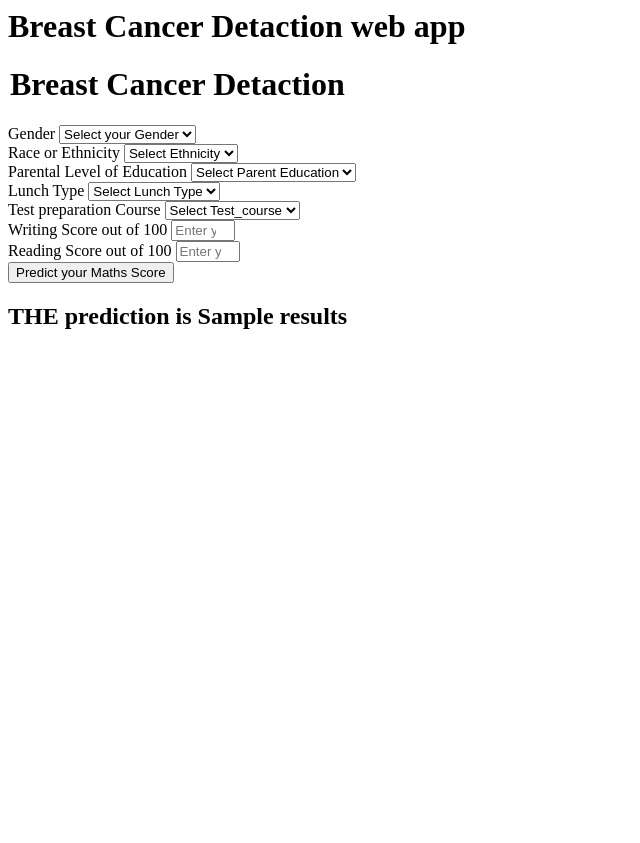
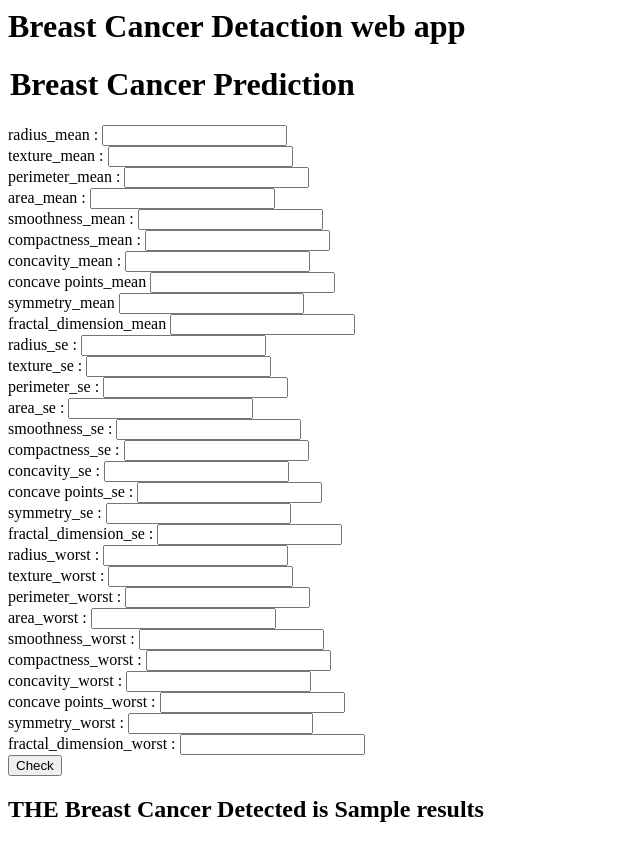
Before and after one commit to Prashantkhobragade/Breast_cancer_Detaction, a Flask app: template templates/home.html in a window 1280 px wide. Shown: the whole page, without its empty margins (0-640 px from the left). Before the commit the page ends 329 px from the top, so only its background shows below. Run offline with Flask 2, Linux system fonts and the light colour scheme; the template is opened without the code that fills it: most values are stand-ins (such as "Sample title", 1, 10 or a date in 2020).

Commit message:
Update home.html

```diff
--- a/templates/home.html
+++ b/templates/home.html
@@ -5,107 +5,203 @@
 
        <form action="{{ url_for('predict_datapoint')}}" method="post">
         <h1>
-            <legend>Breast Cancer Detaction</legend>
+            <legend>Breast Cancer Prediction</legend>
         </h1>
-        <div class="mb-3">
-            <label class="form-label">Gender</label>
-            <select class="form-control" name="gender" placeholder="Enter you Gender" required>
-                <option class="placeholder" selected disabled value="">Select your Gender</option>
-                <option value="male">
-                    Male
-                </option>
-                <option value="female">
-                    Female
-                </option>
-            </select>
+
         </div>
         <div class="mb-3">
-            <label class="form-label">Race or Ethnicity</label>
-            <select class="form-control" name="ethnicity" placeholder="Enter you ethnicity" required>
-                <option class="placeholder" selected disabled value="">Select Ethnicity</option>
-                <option value="group A">
-                    Group A
-                </option>
-                <option value="group B">
-                    Group B
-                </option>
-                <option value="group C">
-                    Group C
-                </option>
-                <option value="group D">
-                    Group D
-                </option>
-                <option value="group E">
-                    Group E
-                </option>
-            </select>
+            <label class="form-label">radius_mean : </label>
+            <input class="form-control" type="number" name="radius_mean"
+
+        </div>
+
+        <div class="mb-3">
+            <label class="form-label">texture_mean :</label>
+            <input class="form-control" type="number" name="texture_mean"
+
+        </div>
+
+      </div>
+        <div class="mb-3">
+            <label class="form-label">perimeter_mean :</label>
+            <input class="form-control" type="number" name="perimeter_mean"
+
+        </div>
+
+        <div class="mb-3">
+            <label class="form-label">area_mean :</label>
+            <input class="form-control" type="number" name="area_mean"
+
+        </div>
+
         </div>
         <div class="mb-3">
-            <label class="form-label">Parental Level of Education</label>
-            <select class="form-control" name="parental_level_of_education"
-                placeholder="Enter you Parent Education" required>
-                <option class="placeholder" selected disabled value="">Select Parent Education</option>
-                <option value="associate's degree">
-                    associate's degree
-                </option>
-                <option value="bachelor's degree">
-                    bachelor's degree
-                </option>
-                <option value="high school">
-                    high school
-                </option>
-                <option value="master's degree">
-                    master's degree
-                </option>
-                <option value="some college">
-                    some college
-                </option>
-                <option value="some high school">
-                    some high school
-                </option>
-            </select>
+            <label class="form-label">smoothness_mean :</label>
+            <input class="form-control" type="number" name="smoothness_mean"
+
         </div>
         <div class="mb-3">
-            <label class="form-label">Lunch Type</label>
-            <select class="form-control" name="lunch" placeholder="Enter you Lunch" required>
-                <option class="placeholder" selected disabled value="">Select Lunch Type</option>
-                <option value="free/reduced">
-                    free/reduced
-                </option>
-                <option value="standard">
-                    standard
-                </option>
-            </select>
+            <label class="form-label">compactness_mean : </label>
+            <input class="form-control" type="number" name="compactness_mean"
+
+        </div>
         </div>
         <div class="mb-3">
-            <label class="form-label">Test preparation Course</label>
-            <select class="form-control" name="test_preparation_course" placeholder="Enter you Course"
-                required>
-                <option class="placeholder" selected disabled value="">Select Test_course</option>
-                <option value="none">
-                    None
-                </option>
-                <option value="completed">
-                    Completed
-                </option>
-            </select>
+            <label class="from-label">concavity_mean :</label>
+            <input class="form-control" type="number" name="concavity_mean"
+
+        </div>
+
+        <div class="mb-3">
+            <label class="form-label">concave points_mean</label>
+            <input class="form-control" type="number" name="concave points_mean"
+
+        </div>
+
         </div>
         <div class="mb-3">
-            <label class="form-label">Writing Score out of 100</label>
-            <input class="form-control" type="number" name="reading_score"
-                placeholder="Enter your Reading score" min='0' max='100' />
+            <label class="form-label">symmetry_mean</label>
+            <input class="form-control" type="number" name="symmetry_mean"
+
         </div>
         <div class="mb-3">
-            <label class="form-label">Reading Score out of 100</label>
-            <input class="form-control" type="number" name="writing_score"
-                placeholder="Enter your Reading Score" min='0' max='100' />
+            <label class="form-label">fractal_dimension_mean</label>
+            <input class="form-control" type="number" name="fractal_dimension_mean"
+
+        </div>
+
+        <div class="mb-3">
+            <label class="form-label">radius_se :</label>
+            <input class="form-control" type="number" name="radius_se"
+
+        </div>
+
         </div>
         <div class="mb-3">
-            <input class="btn btn-primary" type="submit" value="Predict your Maths Score" required />
+            <label class="form-label">texture_se :</label>
+            <input class="form-control" type="number" name="texture_se"
+
+        </div>
+        <div class="mb-3">
+            <label class="form-label">perimeter_se :</label>
+            <input class="form-control" type="number" name="perimeter_se"
+
+        </div>
+
+        <div class="mb-3">
+            <label class="form-label">area_se : </label>
+            <input class="form-control" type="number" name="area_se"
+
+        </div>
+
+        <div class="mb-3">
+            <label class="form-label">smoothness_se :</label>
+            <input class="form-control" type="number" name="smoothness_se"
+
+        </div>
+
+      </div>
+        <div class="mb-3">
+            <label class="form-label">compactness_se :</label>
+            <input class="form-control" type="number" name="compactness_se"
+
+        </div>
+
+        <div class="mb-3">
+            <label class="form-label">concavity_se :</label>
+            <input class="form-control" type="number" name="concavity_se"
+
+        </div>
+
+        <div class="mb-3">
+            <label class="form-label">concave points_se : </label>
+            <input class="form-control" type="number" name="concave points_se"
+
+        </div>
+
+        <div class="mb-3">
+            <label class="form-label">symmetry_se :</label>
+            <input class="form-control" type="number" name="symmetry_se"
+
+        </div>
+
+      </div>
+        <div class="mb-3">
+            <label class="form-label">fractal_dimension_se :</label>
+            <input class="form-control" type="number" name="fractal_dimension_se"
+
+        </div>
+
+        <div class="mb-3">
+            <label class="form-label">radius_worst :</label>
+            <input class="form-control" type="number" name="radius_worst"
+
+        </div>
+
+        </div>
+        <div class="mb-3">
+            <label class="form-label">texture_worst :</label>
+            <input class="form-control" type="number" name="texture_worst"
+
+        </div>
+
+        <div class="mb-3">
+            <label class="form-label">perimeter_worst : </label>
+            <input class="form-control" type="number" name="perimeter_worst"
+
+        </div>
+
+        <div class="mb-3">
+            <label class="form-label">area_worst :</label>
+            <input class="form-control" type="number" name="area_worst"
+
+        </div>
+
+      </div>
+        <div class="mb-3">
+            <label class="form-label">smoothness_worst :</label>
+            <input class="form-control" type="number" name="smoothness_worst"
+
+        </div>
+
+        <div class="mb-3">
+            <label class="form-label">compactness_worst :</label>
+            <input class="form-control" type="number" name="compactness_worst"
+
+        </div>
+
+        <div class="mb-3">
+            <label class="form-label">concavity_worst : </label>
+            <input class="form-control" type="number" name="concavity_worst"
+
+        </div>
+
+        <div class="mb-3">
+            <label class="form-label">concave points_worst :</label>
+            <input class="form-control" type="number" name="concave points_worst"
+
+        </div>
+
+      </div>
+        <div class="mb-3">
+            <label class="form-label">symmetry_worst :</label>
+            <input class="form-control" type="number" name="symmetry_worst"
+
+        </div>
+
+        <div class="mb-3">
+            <label class="form-label">fractal_dimension_worst :</label>
+            <input class="form-control" type="number" name="fractal_dimension_worst"
+
+        </div>
+
+         </div>
+        <div class="mb-3">
+            <input class="btn btn-primary" type="submit" value="Check" required />
         </div>
     </form>
     <h2>
-       THE  prediction is {{results}}
+       THE  Breast Cancer Detected is {{results}}
     </h2>
    <body>
 </html>
```
